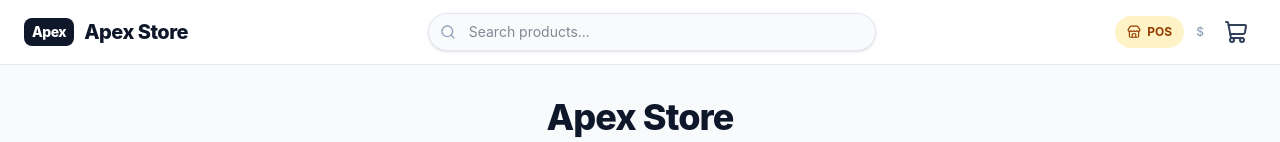
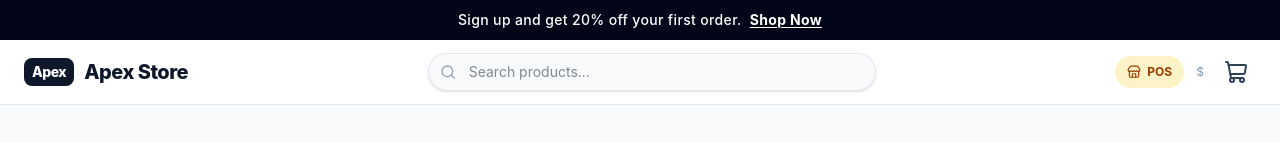
Before and after one commit to kapilfx77-codes/Website-Template, a Next.js app: page / in a window 1280 px wide. Shown: the top 142 px of the page. Built offline with nearby package versions, Linux system fonts and the light colour scheme; no server answers; the database is empty.

Commit message:
feat(ui): announcement bar + header layout preserved
Co-Authored-By: Claude Code <noreply@anthropic.com>

```diff
--- /dev/null
+++ b/components/AnnouncementBar.tsx
@@ -0,0 +1,13 @@
+import React from 'react';
+import Link from 'next/link';
+
+export default function AnnouncementBar() {
+  return (
+    <div className="relative bg-slate-950 text-white text-xs md:text-sm font-medium tracking-wide">
+      <div className="mx-auto flex max-w-7xl items-center justify-center gap-2 px-4 py-2.5">
+        <span>Sign up and get 20% off your first order.</span>
+        <Link href="/store" className="underline underline-offset-2 font-bold hover:text-amber-300">Shop Now</Link>
+      </div>
+    </div>
+  );
+}
--- a/components/storefront/Header.tsx
+++ b/components/storefront/Header.tsx
@@ -13,6 +13,7 @@ import { Menu, Search, Store } from 'lucide-react';
 import { cn } from '@/lib/utils';
 import { siteConfig } from '@/config/site';
 import { CartButton } from '@/components/cart/CartButton';
+import AnnouncementBar from '@/components/AnnouncementBar';
 
 export function Header() {
   const [mobileOpen, setMobileOpen] = useState(false);
@@ -20,7 +21,9 @@ export function Header() {
   const { features, name, shortName } = siteConfig;
 
   return (
-    <header className="sticky top-0 z-40 w-full border-b border-slate-200 bg-white/90 backdrop-blur-md">
+    <>
+      <AnnouncementBar />
+      <header className="sticky top-0 z-40 w-full border-b border-slate-200 bg-white/90 backdrop-blur-md">
       <div className="mx-auto flex max-w-7xl items-center justify-between px-4 py-3 md:px-6">
         {/* Mobile toggle */}
         <button
@@ -73,7 +76,8 @@ export function Header() {
           )}
         </nav>
       </div>
-    </header>
+      </header>
+    </>
   );
 }
 export default Header;
```
